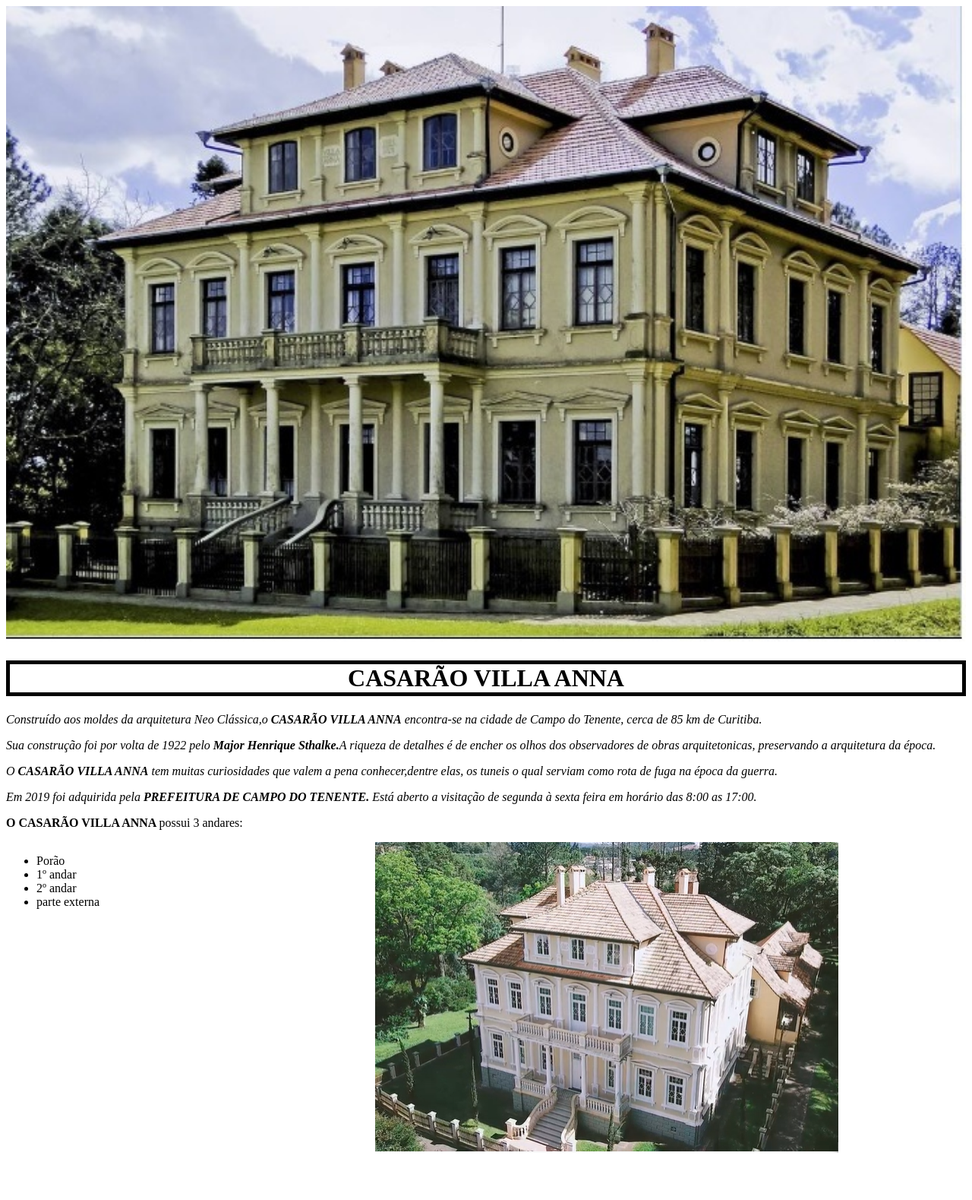
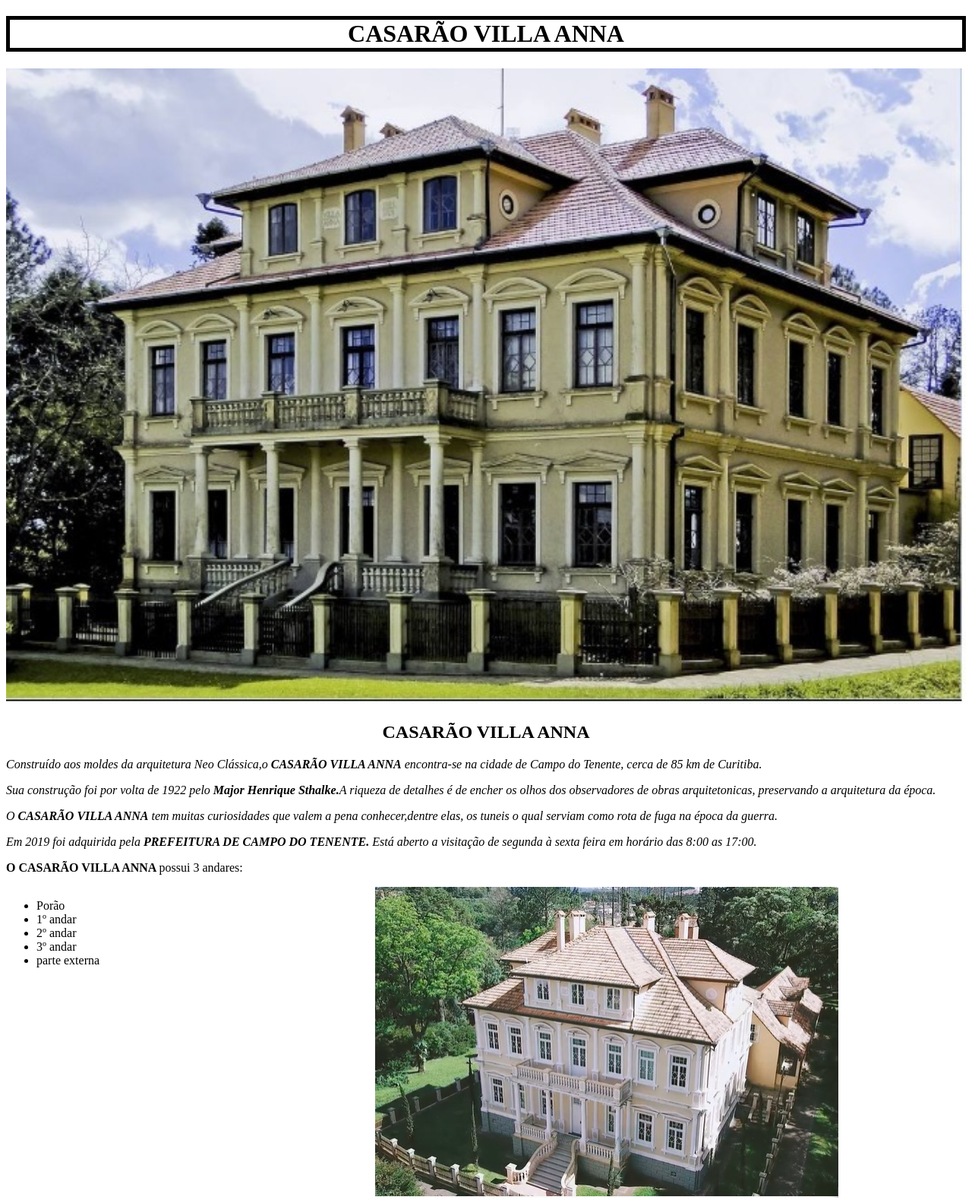
Before and after one commit to hacktober-5/htlml.index, a plain HTML site: page index.html in a window 1280 px wide. Shown: the whole page at 76% size. Before the commit the page ends 1529 px from the top, so only its background shows below. Drawn offline with Linux system fonts and the light colour scheme.

Commit message:
REVISÃO

```diff
--- /dev/null
+++ b/casaraovilla.css
@@ -0,0 +1,44 @@
+
+body{
+	background: 230;230,230
+	}
+	#casa{
+		width:100%;
+
+	}
+	.principal{background: 230;230,230
+padding: 30px;
+	}
+	.titulo-principal{
+		padding-left: 20px;
+	}
+.titulo-centralizado{
+	text-align: center;
+	color: black;border: 5px solid black;
+	margin: 0px,padding 10px;
+}
+p { text-align: justify; }
+
+
+
+	.itens
+		font-style: italic;
+
+	.andares
+		background:#FFFFF ;
+		padding: 20px;
+	}
+	h2{
+		text-align: center;
+
+	}
+	ul {
+	display: inline-block;
+	vertical-align: top;
+	width: 20%;
+	margin-right: 15%;
+}
+
+    .imagembeneficios {
+	width: 50%;
+}
--- a/index.html
+++ b/index.html
@@ -9,11 +9,16 @@
 	<link rel="stylesheet"  href="style.css">
 </head>
 <body>
-
+<header>
+	<div class="principal">
+	<h1 class="titulo-principal">   CASARÃO VILLA ANNA </h1>
+</header>
 
 
    <img id="casa"  src="casa.jpg" alt="image height=200" width="300">
-    <div><h1> CASARÃO VILLA ANNA</h1>
+
+    <div>
+    	<h2 class="titulo-centralizado">   CASARÃO VILLA ANNA</h2>
 	<p><em>Construído aos moldes da arquitetura Neo Clássica,o  <strong>CASARÃO VILLA ANNA</strong> encontra-se na cidade de Campo do Tenente, cerca de 85 km de Curitiba.</em></p>
     <p><em>Sua construção foi por volta de 1922 pelo <strong>Major Henrique Sthalke.</strong>A riqueza de detalhes é de encher os olhos dos observadores de obras arquitetonicas, preservando a arquitetura da época.</em></p>
      <p><em>O <strong>CASARÃO VILLA ANNA</strong> tem muitas curiosidades que valem a pena conhecer,dentre elas, os tuneis o qual serviam como rota de fuga na época da guerra.</em></p>
@@ -22,16 +27,19 @@
 
 
 	</div class="andares"
-	<h2>
+
+   <h3 class="titulo-centralizado"> <p><strong>O CASARÃO VILLA ANNA </strong>possui 3 andares:</p>
+    </h3>
 
 
- <p> <strong>O CASARÃO VILLA ANNA </strong>possui 3 andares:</p>
+
 </body>
 </html>
     <ul>
-   <li class="itens"> Porão</li>
+    <li class="itens"> Porão</li>
 	<li class="itens">1º andar</li>
 	<li class="itens">2º andar</li>
+	<li class="itens">3º andar</li>
 	<li class="itens">parte externa</li>
 </ul>
-<img id="ca"src="ca.png">
+<img id="ca"src="ca.png" class="imagemca">
```
